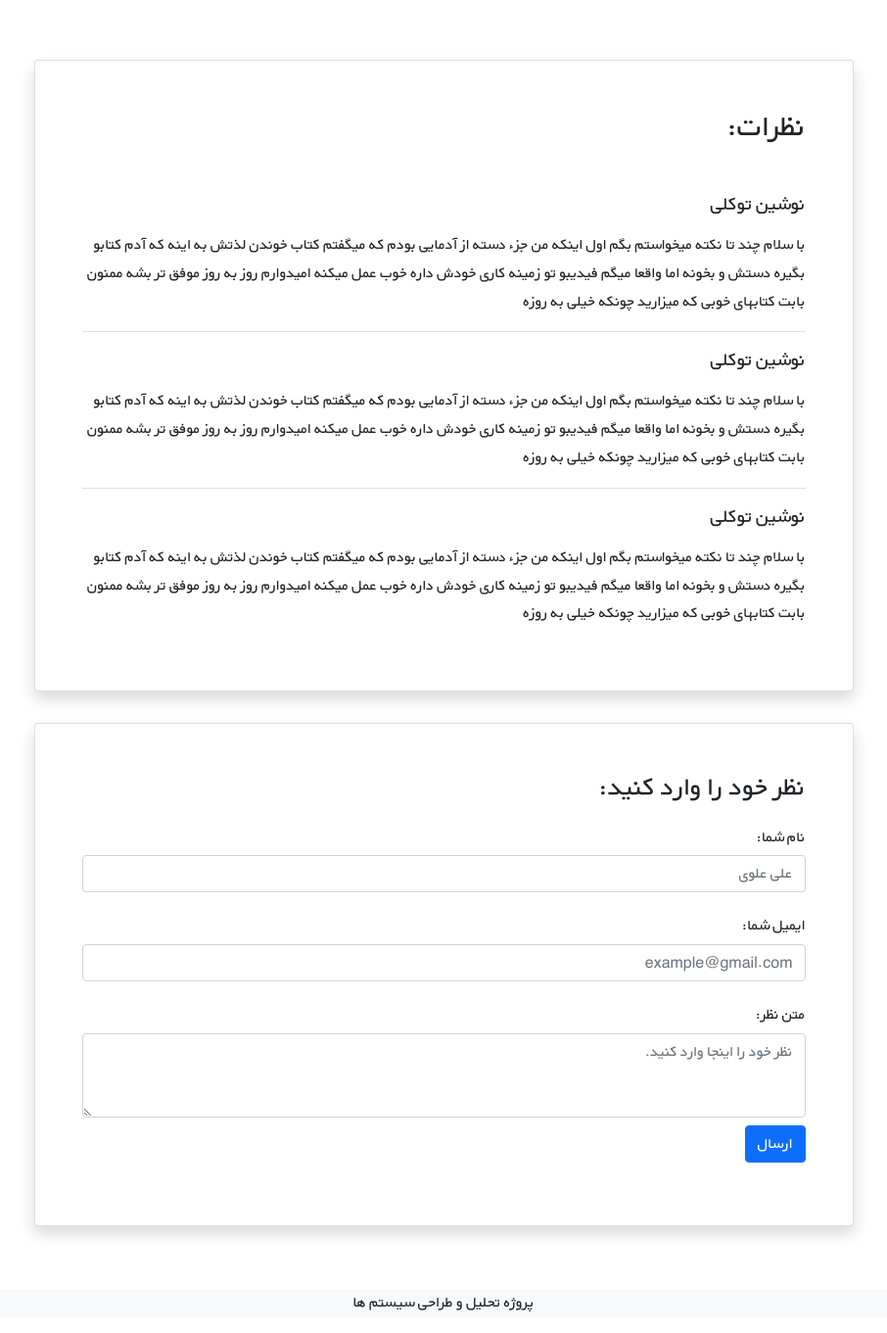
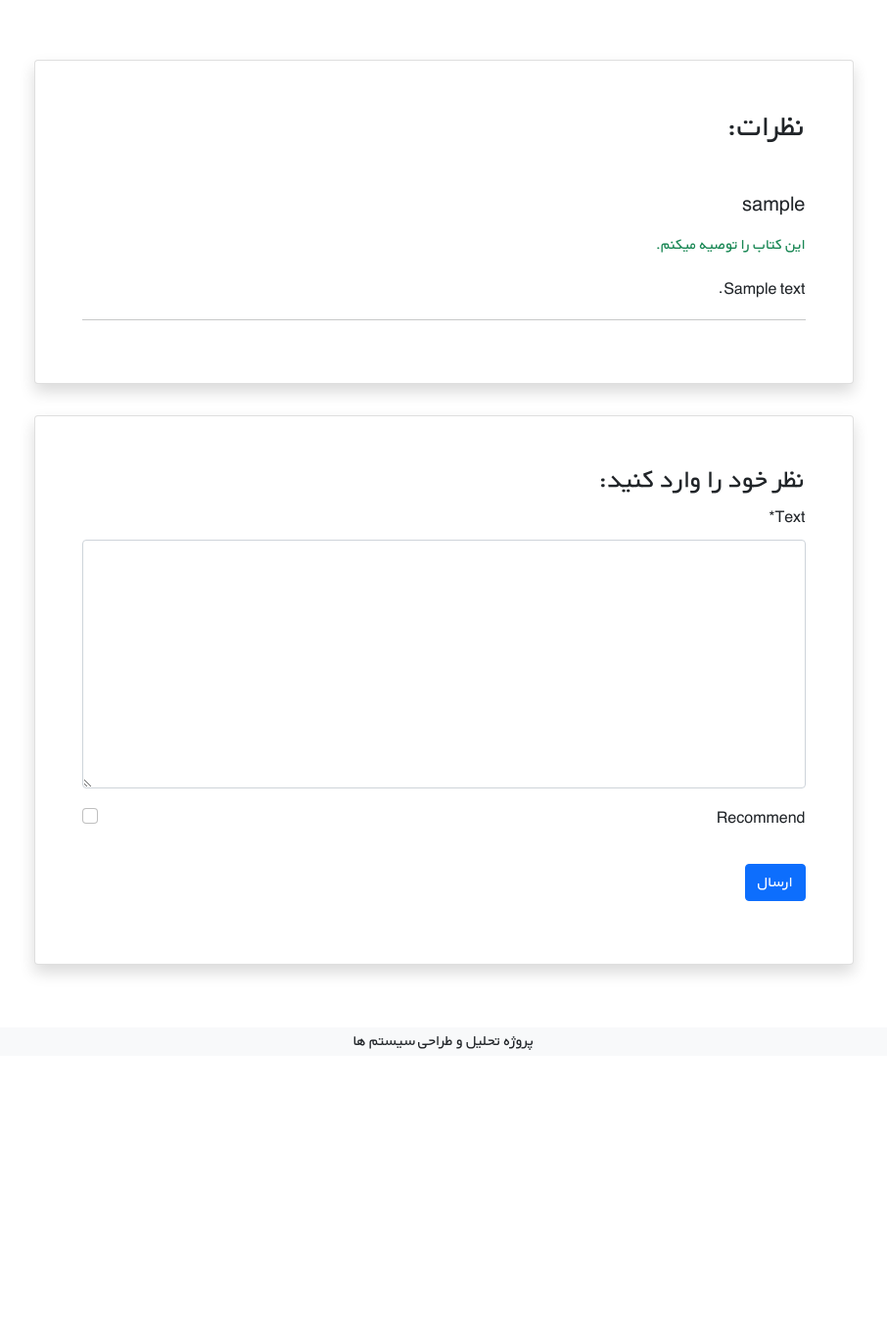
Before and after one commit to Ablfxl004/BookStore, a Django app: page /books/1/ in a window 1280 px wide. Shown: the part 542-1903 px from the top of the page at 98% size, without its empty margins (187-1093 px from the left). After the commit the page ends 1614 px from the top, so only its background shows below. Run offline with Django 5.2, Linux system fonts and the light colour scheme; tables that the repository leaves empty hold one stand-in row (values such as "Sample post"); grey boxes marked "Sample" are stand-in pictures; some libraries are stand-ins or nearby versions.

Commit message:
create comment system

```diff
--- a/books/admin.py
+++ b/books/admin.py
@@ -4,7 +4,7 @@ from .models import Book, Comment
 # Register your models here.
 
 class CommentAdmin(admin.ModelAdmin):
-    list_display = ('user', 'text', 'book', 'datetime_created')
+    list_display = ('user', 'text', 'book', 'datetime_created', 'is_active', 'recommend')
 
 
 admin.site.register(Book)
--- /dev/null
+++ b/books/forms.py
@@ -0,0 +1,8 @@
+from django import forms
+from .models import Comment
+
+
+class CommentForm(forms.ModelForm):
+    class Meta:
+        model = Comment
+        fields = ('text', 'recommend')
--- a/books/models.py
+++ b/books/models.py
@@ -22,6 +22,8 @@ class Comment(models.Model):
     datetime_created = models.DateTimeField(auto_now_add=True)
     user = models.ForeignKey(get_user_model(), on_delete=models.CASCADE)
     book = models.ForeignKey(Book, related_name='comments' ,on_delete=models.CASCADE)
+    is_active = models.BooleanField(default=True)
+    recommend = models.BooleanField(default=False)
 
     def __str__(self):
         return f'{self.user.username} At {self.datetime_created}'
--- a/books/templates/books/book_create.html
+++ b/books/templates/books/book_create.html
@@ -1,6 +1,4 @@
 {% extends "_base.html" %}
-
-{% load crispy_forms_tags %}
 
 {% load crispy_forms_tags %}
 
--- a/books/templates/books/book_detail.html
+++ b/books/templates/books/book_detail.html
@@ -1,4 +1,6 @@
 {% extends "_base.html" %}
+
+{% load crispy_forms_tags %}
 
 {% block title %}
     {{ book.title }}
@@ -47,24 +49,18 @@
                 <div class="d-flex justify-content-center">
                     <div class="card shadow my-3 p-5 w-sm-75 w-100">
                         <h2 class="mb-5">نظرات:</h2>
-                        <div class="border-bottom mb-3">
-                            <h5 class="mb-3">نوشین توکلی</h5>
-                            <p>با سلام چند تا نکته میخواستم بگم اول اینکه من جزء دسته از آدمایی بودم که میگفتم کتاب خوندن لذتش
-                                به اینه که آدم کتابو بگیره دستش و بخونه اما واقعا میگم فیدیبو تو زمینه کاری خودش داره خوب عمل
-                                میکنه امیدوارم روز به روز موفق تر بشه ممنون بابت کتابهای خوبی که میزارید چونکه خیلی به روزه</p>
-                        </div>
-                        <div class="border-bottom mb-3">
-                            <h5 class="mb-3">نوشین توکلی</h5>
-                            <p>با سلام چند تا نکته میخواستم بگم اول اینکه من جزء دسته از آدمایی بودم که میگفتم کتاب خوندن لذتش
-                                به اینه که آدم کتابو بگیره دستش و بخونه اما واقعا میگم فیدیبو تو زمینه کاری خودش داره خوب عمل
-                                میکنه امیدوارم روز به روز موفق تر بشه ممنون بابت کتابهای خوبی که میزارید چونکه خیلی به روزه</p>
-                        </div>
-                        <div>
-                            <h5 class="mb-3">نوشین توکلی</h5>
-                            <p>با سلام چند تا نکته میخواستم بگم اول اینکه من جزء دسته از آدمایی بودم که میگفتم کتاب خوندن لذتش
-                                به اینه که آدم کتابو بگیره دستش و بخونه اما واقعا میگم فیدیبو تو زمینه کاری خودش داره خوب عمل
-                                میکنه امیدوارم روز به روز موفق تر بشه ممنون بابت کتابهای خوبی که میزارید چونکه خیلی به روزه</p>
-                        </div>
+                        {% for comment in comments %}
+                            {% if comment.is_active %}
+                                <div>
+                                    <h5 class="mb-3">{{ comment.user.username }}</h5>
+                                    {% if comment.recommend %}
+                                    <p class="text text-success">این کتاب را توصیه میکنم.</p>
+                                    {% endif %}
+                                    <p>{{ comment.text|linebreaks }}</p>
+                                    <hr>
+                                </div>
+                            {% endif %}
+                        {% endfor %}
                     </div>
                 </div>
 
@@ -72,20 +68,9 @@
                     <div class="card shadow my-3 p-5 w-sm-75 w-100">
                         <h3>نظر خود را وارد کنید:</h3>
                         <form method="POST">
-                            <div class="form-group py-2">
-                                <label class="py-1" for="author_name">نام شما:</label>
-                                <input type="text" class="form-control" placeholder="علی علوی" name="author_name">
-                            </div>
-                            <div class="form-group py-2">
-                                <label class="py-1" for="email">ایمیل شما:</label>
-                                <input type="email" class="form-control" placeholder="example@gmail.com" name="email">
-                            </div>
-                            <div class="form-group py-2">
-                                <label class="py-1" for="comment_text">متن نظر:</label>
-                                <textarea class="form-control" name="text" rows="3"
-                                        placeholder="نظر خود را اینجا وارد کنید."></textarea>
-                            </div>
-                            <button type="submit" class="btn btn-primary">ارسال</button>
+                            {% csrf_token %}
+                            {{ comment_form|crispy }}
+                            <button type="submit" class="btn btn-primary mt-3">ارسال</button>
                         </form>
                     </div>
                 </div>
--- a/books/urls.py
+++ b/books/urls.py
@@ -1,10 +1,10 @@
 from django.urls import path
-from .views import BookListView, BookDetailView, BookCreateView, BookUpdateView, BookDeleteView
+from .views import BookListView, BookCreateView, BookUpdateView, BookDeleteView, book_detail_view
 #BookDetailView, BookCreateView, BookUpdateView, BookDeleteView
 
 urlpatterns = [
     path('', BookListView.as_view(), name='home'),
-    path('<int:pk>/',BookDetailView.as_view(), name='book_detail'),
+    path('<int:pk>/', book_detail_view, name='book_detail'),
     path('add/', BookCreateView.as_view(), name='book_add'),
     path('<int:pk>/edit/', BookUpdateView.as_view(), name='book_edit'),
     path('<int:pk>/delete/', BookDeleteView.as_view(), name='book_delete'),
--- a/books/views.py
+++ b/books/views.py
@@ -1,6 +1,8 @@
 from django.urls import reverse_lazy
 from django.views import generic
 from .models import Book
+from django.shortcuts import get_object_or_404, render
+from .forms import CommentForm
 
 
 class BookListView(generic.ListView):
@@ -10,10 +12,31 @@ class BookListView(generic.ListView):
     paginate_by = 4
 
 
-class BookDetailView(generic.DeleteView):
-    model = Book
-    context_object_name = 'book'
-    template_name = 'books/book_detail.html'
+# class BookDetailView(generic.DeleteView):
+#     model = Book
+#     context_object_name = 'book'
+#     template_name = 'books/book_detail.html'
+
+def book_detail_view(request, pk):
+    book = get_object_or_404(Book, pk=pk)
+
+    if request.method == 'POST':
+        comment_form = CommentForm(request.POST)
+        if comment_form.is_valid():
+            new_comment = comment_form.save(commit=False)
+            new_comment.book = book
+            new_comment.user = request.user
+            new_comment.save()
+            comment_form = CommentForm()
+
+    else:
+        comment_form = CommentForm()
+
+    return render(request, 'books/book_detail.html', {
+        'book': book,
+        'comments': book.comments.all(),
+        'comment_form': comment_form,
+    })
 
 
 class BookCreateView(generic.CreateView):
```
Also changed, not shown: books/migrations/0005_comment_is_active_comment_recommend.py (added).
